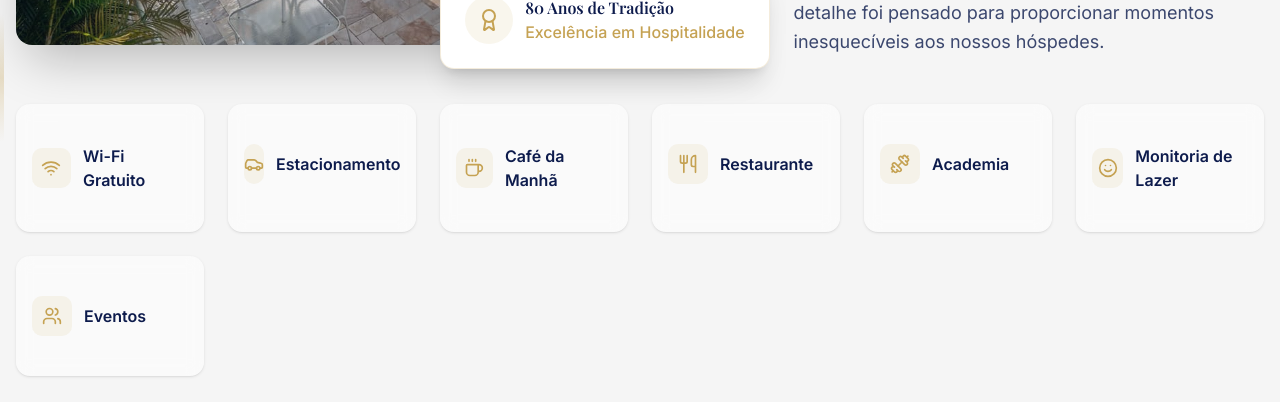
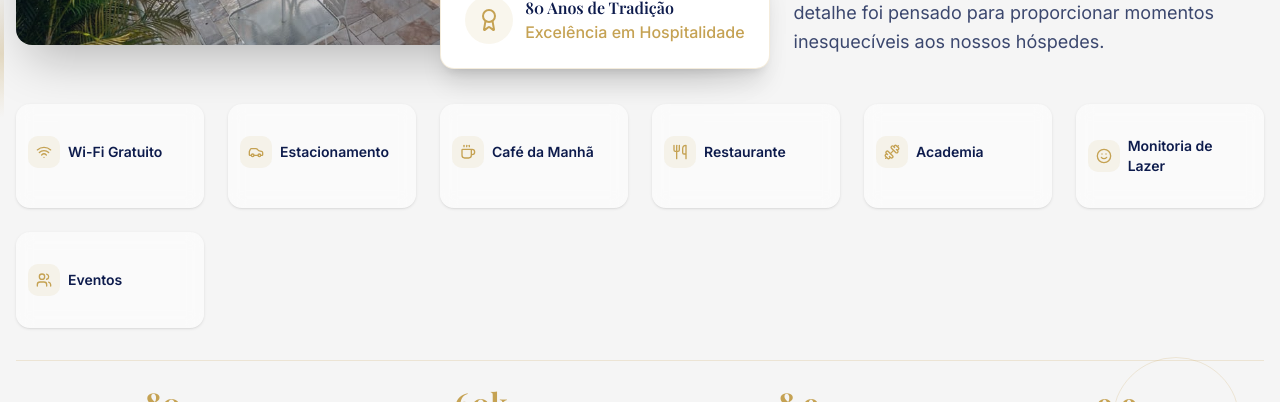
Before and after one commit to CaioPires92/radio-hotel-website, a Next.js app: page / in a window 1280 px wide. Shown: the part 2100-2502 px from the top of the page. Built offline with nearby package versions, Linux system fonts and the light colour scheme; no server answers; a web font is replaced by a local one.

Commit message:
check-point

```diff
--- a/src/components/sections/About.tsx
+++ b/src/components/sections/About.tsx
@@ -169,13 +169,13 @@ export default function About() {
                 transition={{ duration: 0.6, delay: 0.1 * index }}
                 viewport={{ once: true }}
               >
-                <Card className="h-full border-0 bg-white/50 backdrop-blur-sm hover:bg-white/80 transition-all duration-300 group-hover:shadow-lg group-hover:-translate-y-1">
-                  <CardContent className="p-4">
-                    <div className="flex items-center gap-3">
-                      <div className="w-10 h-10 bg-gold/10 rounded-lg flex items-center justify-center group-hover:bg-gold/20 transition-colors">
-                        <Icon className="w-5 h-5 text-gold" />
+                <Card className="h-full border-0 bg-white/50 backdrop-blur-sm hover:bg-white/80 transition-all duration-300 group-hover:shadow-lg">
+                  <CardContent className="px-3 py-2">
+                    <div className="flex items-center gap-2">
+                      <div className="w-8 h-8 bg-gold/10 rounded-lg flex items-center justify-center group-hover:bg-gold/20 transition-colors">
+                        <Icon className="w-4 h-4 text-gold" />
                       </div>
-                      <h4 className="font-semibold text-navy">{feature.title}</h4>
+                      <h4 className="font-semibold text-navy text-sm">{feature.title}</h4>
                     </div>
                   </CardContent>
                 </Card>
```
